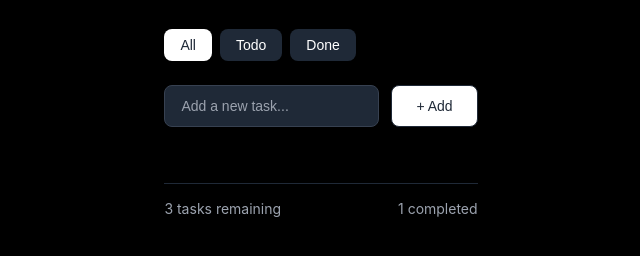
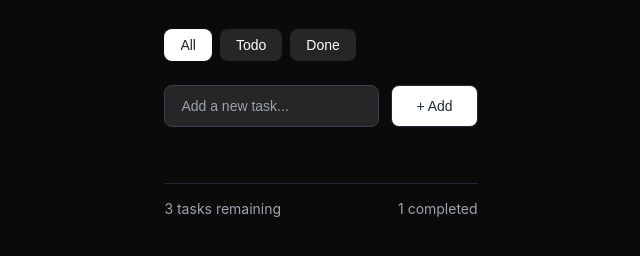
Before and after one commit to DAbranka/project-01-todo-list, a website built with Vite: page index.html in a window 1280 px wide. Shown: the part 112-368 px from the top of the page, without its empty margins (319-959 px from the left). Built offline with nearby package versions, Linux system fonts and the light colour scheme; no server answers.

Commit message:
Refactor CSS to use CSS variables for background colors in style.css

```diff
--- a/src/style.css
+++ b/src/style.css
@@ -1,3 +1,8 @@
+:root {
+    --bg-color: oklch(0.145 0 0);
+    --secondary-bg-color: oklch(0.269 0 0);
+}
+
 * {
     box-sizing: border-box;
     margin: 0;
@@ -7,7 +12,7 @@
 html, body {
     height: 100%;
     font-family: -apple-system, BlinkMacSystemFont, 'Segoe UI', Roboto, Oxygen, Ubuntu, Cantarell, sans-serif;
-    background-color: #000000;
+    background-color: var(--bg-color);
     color: #ffffff;
 }
 
@@ -53,7 +58,7 @@ body {
 #todosFilters button {
     padding: 0.5rem 1rem;
     border: none;
-    background-color: #1f2937;
+    background-color: var(--secondary-bg-color);
     color: #ffffff;
     cursor: pointer;
     border-radius: 0.5rem;
@@ -68,7 +73,7 @@ body {
 
 #todosFilters button.active {
     background-color: #ffffff;
-    color: #1f2937;
+    color: var(--secondary-bg-color);
 }
 
 /* Add Task Form */
@@ -81,7 +86,7 @@ body {
 .add-task-form input {
     flex: 1;
     padding: 0.75rem 1rem;
-    background-color: #1f2937;
+    background-color: var(--secondary-bg-color);
     border: 1px solid #374151;
     border-radius: 0.5rem;
     color: #ffffff;
@@ -130,7 +135,7 @@ body {
     align-items: flex-start;
     gap: 0.75rem;
     padding: 1rem;
-    background-color: #1f2937;
+    background-color: var(--secondary-bg-color);
     border-radius: 0.5rem;
     margin: 0;
 }
```
